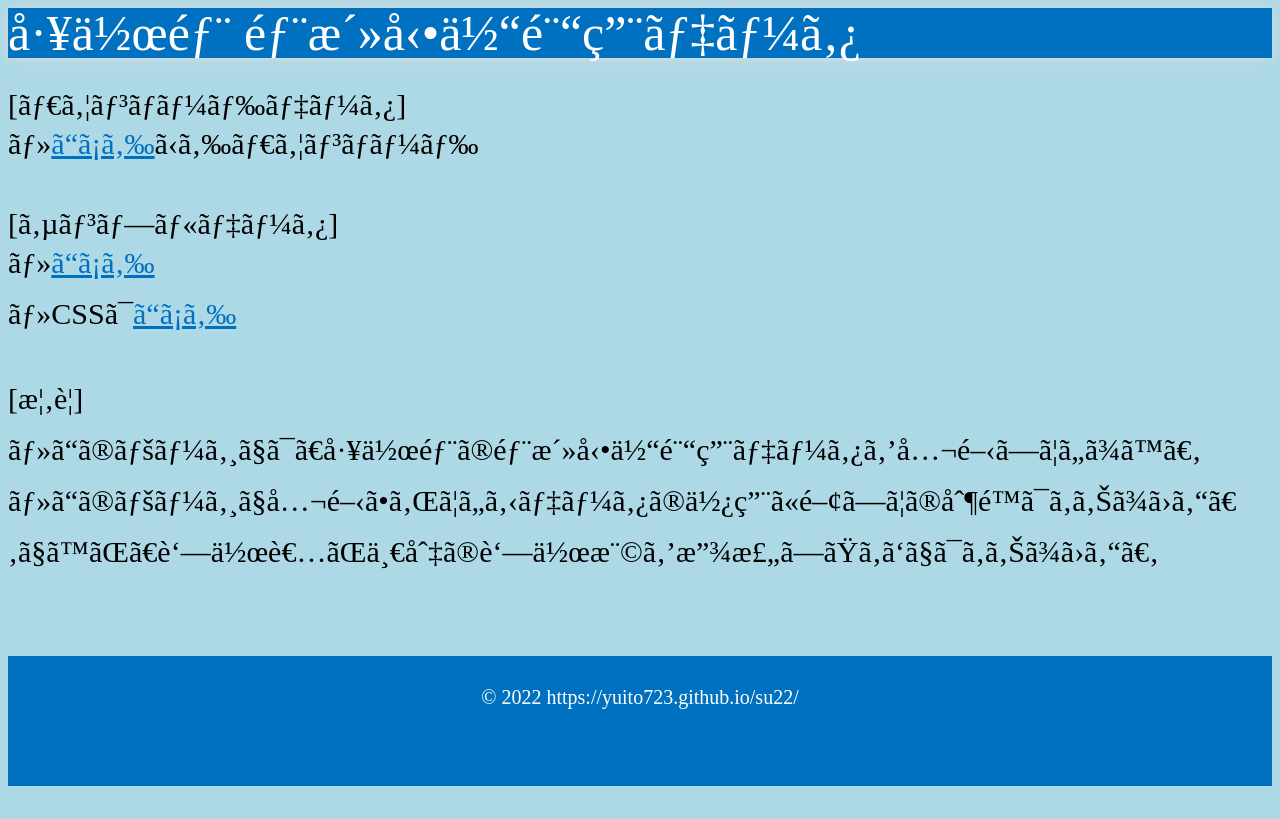
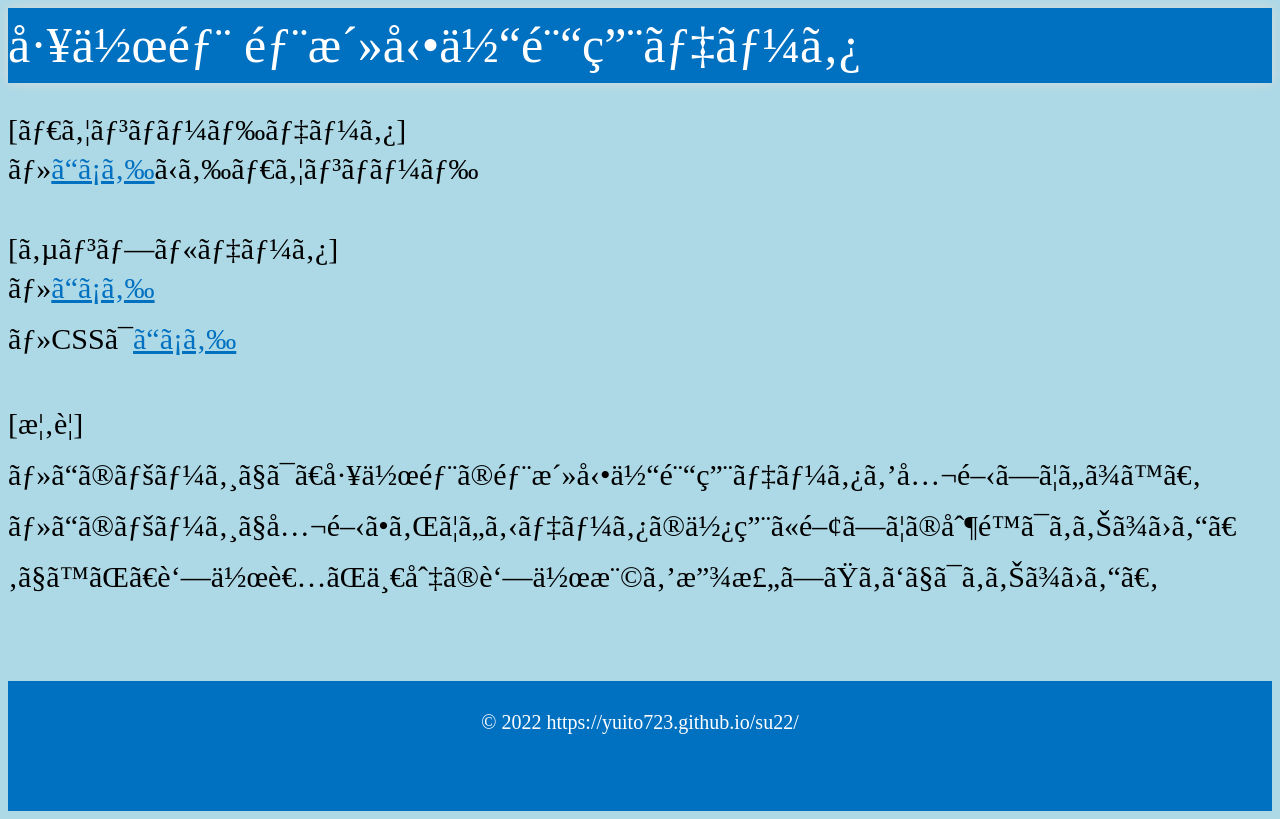
Before and after one commit to yuito723/su22, a plain HTML site: page index.html in a window 1280 px wide. Drawn offline with Linux system fonts and the light colour scheme.

Commit message:
Update index.css

```diff
--- a/index.css
+++ b/index.css
@@ -9,12 +9,12 @@ p { font-size: 30px;
     color: black;
     text-align: left; }
 .link { color: #0070c0; }
-.header { height: 50px;
+.header { height: 75px;
           width: 100%;
           box-shadow: 0 0 10px #dddddd;
           background-color: #0070c0; }
 .header-left { float: left; }
-.header-left a { line-height: 50px;
+.header-left a { line-height: 75px;
                  color: white;
                  text-decoration: none;
                  font-size: 50px; }
```
